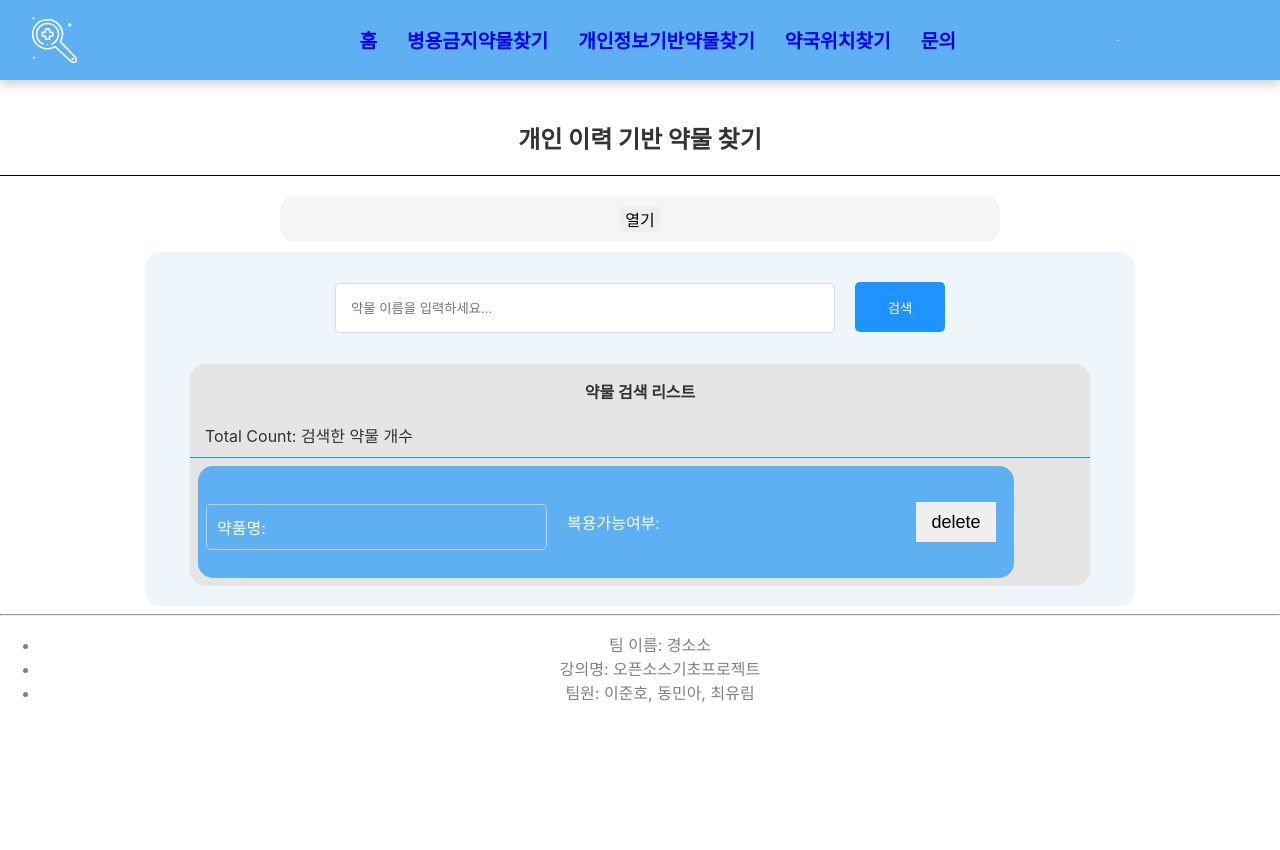
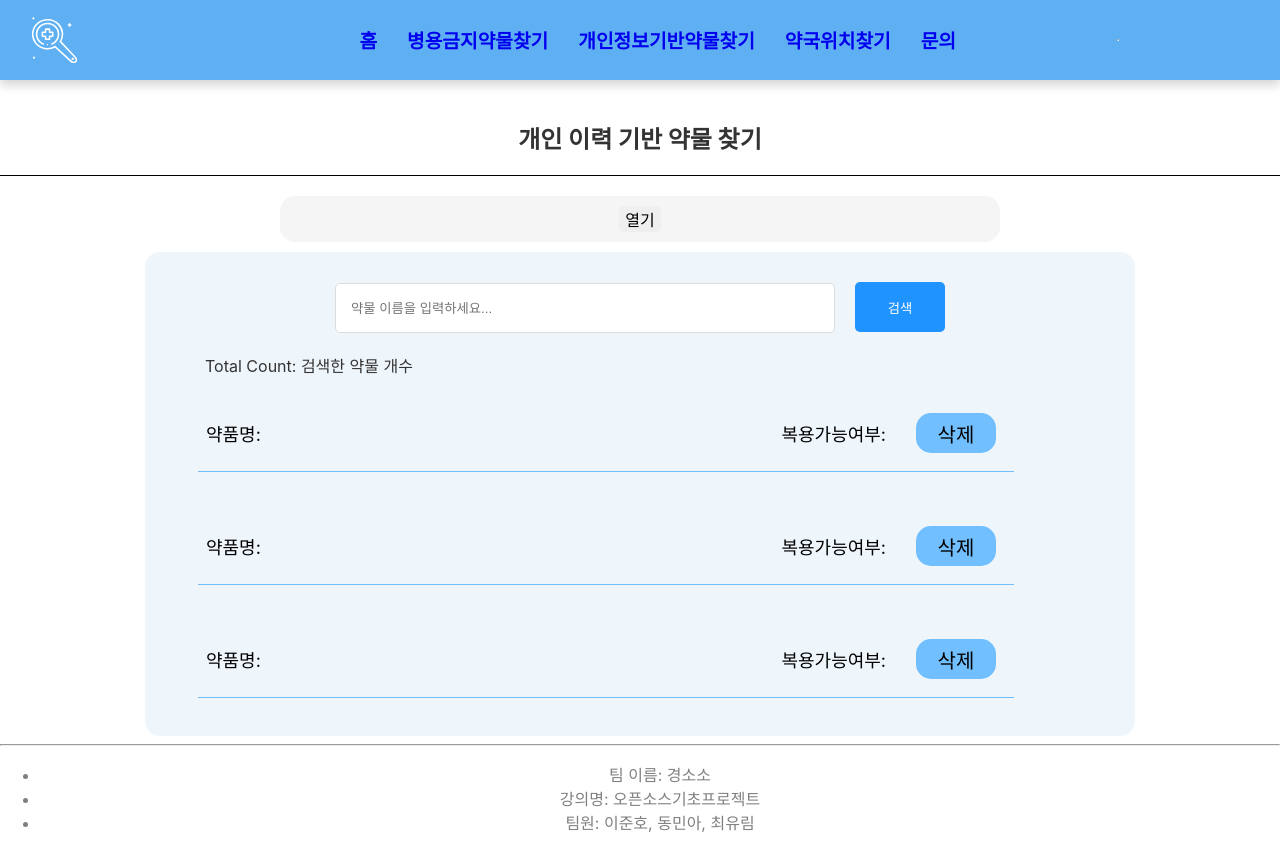
Before and after one commit to LovellR/GSS_Project, a React (Create React App) app in the folder oss-project/: page /detail in a window 1280 px wide. Before the commit the page ends 800 px from the top, so only its background shows below. Built offline with nearby package versions, Linux system fonts and the light colour scheme.

Commit message:
디자인 마무리

```diff
--- a/oss-project/src/JS/PersonalEditor.js
+++ b/oss-project/src/JS/PersonalEditor.js
@@ -1,6 +1,7 @@
 import "./css/PersonalEditor.css";
 
 const PersonalEditor = () => {
+
     return (
         <div className="editor_wrapper">
             <input type="text" placeholder="약물 이름을 입력하세요..." />
--- a/oss-project/src/JS/PersonalItem.js
+++ b/oss-project/src/JS/PersonalItem.js
@@ -3,9 +3,11 @@ import "./css/PersonalItem.css";
 const PersonalItem = () => {
     return (
         <div className="personal-item">
-            <div className="title">약품명: </div>
-            <div className="possible">복용가능여부: </div>
-            <button className="delete-btn">delete</button>
+            <div className="title_col">약품명: </div>
+            <div className="possible_col">복용가능여부: </div>
+            <div className="btn_col">
+                <button className="delete-btn">삭제</button>
+            </div>
         </div>
     );
 };
--- a/oss-project/src/JS/PersonalList.js
+++ b/oss-project/src/JS/PersonalList.js
@@ -4,11 +4,12 @@ import "./css/PersonalList.css";
 const PersonalList = () => {
     return (
         <div className="personal-list">
-            <h4 className="list-heading">약물 검색 리스트</h4>
             <div className="list-count">
                 <div>Total Count: 검색한 약물 개수</div>
             </div>
             <div className="list-wrapper">
+                <PersonalItem />
+                <PersonalItem />
                 <PersonalItem />
             </div>
         </div>
--- a/oss-project/src/JS/css/PersonalEditor.css
+++ b/oss-project/src/JS/css/PersonalEditor.css
@@ -7,6 +7,11 @@
     width: 500px;
     height: 50px;
     margin: 10px;
+}
+
+.editor_wrapper input:focus {
+    outline: none;
+    border: 1px solid #1f93ff;
 }
 
 .editor_wrapper button {
--- a/oss-project/src/JS/css/PersonalItem.css
+++ b/oss-project/src/JS/css/PersonalItem.css
@@ -4,29 +4,32 @@
     align-items: center;
     gap: 20px;
     margin: 8px;
-    border-radius: 15px;
     padding: 8px;
-    background-color: #5fb0f3;
+    border-bottom: 1px solid #71bfff;
 }
 
-.title {
+.title_col {
     flex: 1;
     text-align: left;
-    color: white;
+    color: black;
+    font-size: 18px;
 }
 
-.possible {
+.possible_col {
     flex: 1;
-    text-align: left;
-    color: white;
-
+    text-align: right;
+    color: black;
+    font-size: 18px;
 }
 
 .delete-btn {
+    cursor: pointer;
+    border-radius: 15px;
     font-size: 18px;
     width: 80px;
     height: 40px;
     border: none;
     margin: 10px;
-
+    font-size: 20px;
+    background-color: #71bfff;
 }
--- a/oss-project/src/JS/css/PersonalList.css
+++ b/oss-project/src/JS/css/PersonalList.css
@@ -1,15 +1,14 @@
 .personal-list {
     width: 900px;
-    background-color: rgb(229, 229, 229);
+    border: 2px solid rgb(229, 229, 229);
     border-radius: 15px;
     margin: 0 auto;
 }
 
-.personal-list .list-heading {
+.personal-list {
     margin-bottom: 10px;
     border: none;
     box-sizing: border-box;
-    padding-top: 15px;
 }
 
 .list-count {
@@ -22,7 +21,3 @@
     flex-direction: column;
     gap: 20px;
 }
-
-.personal-list .list-count {
-    border-bottom: 1px solid #1f93ff;;
-}
```
